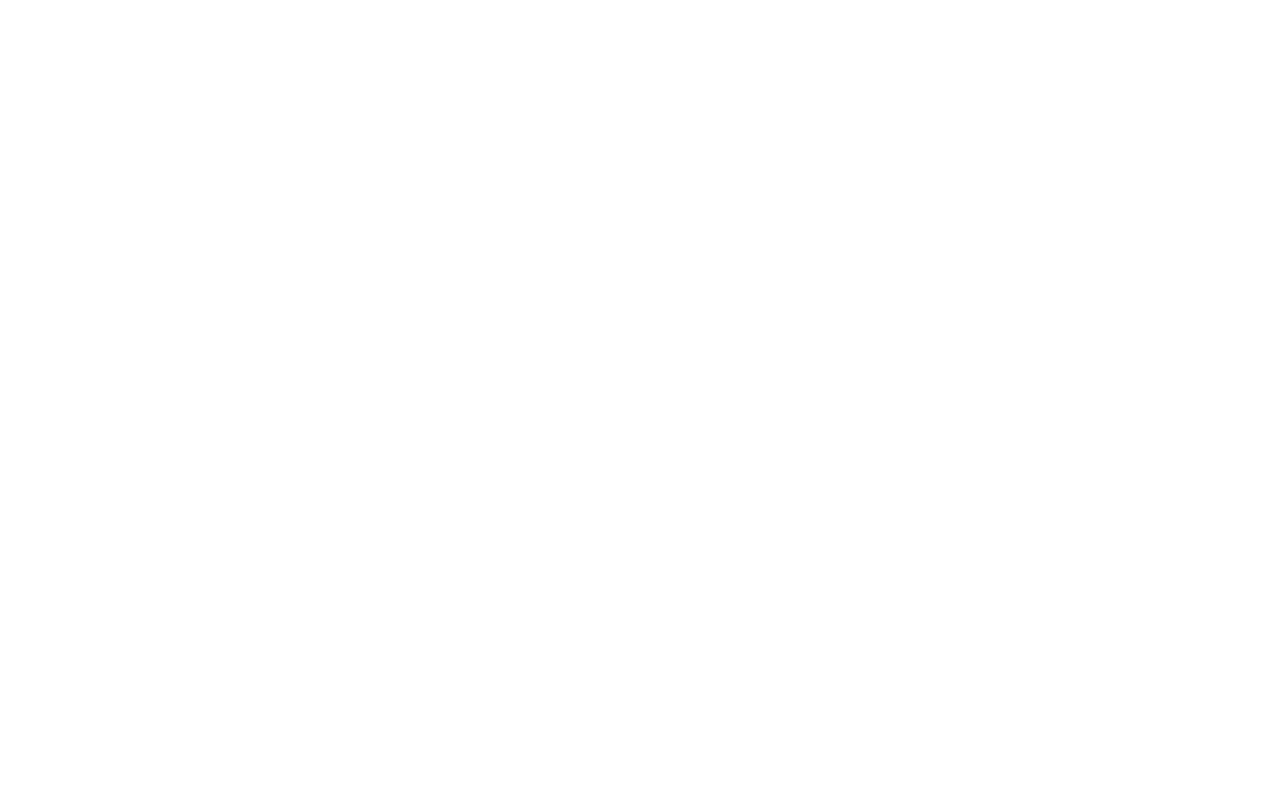
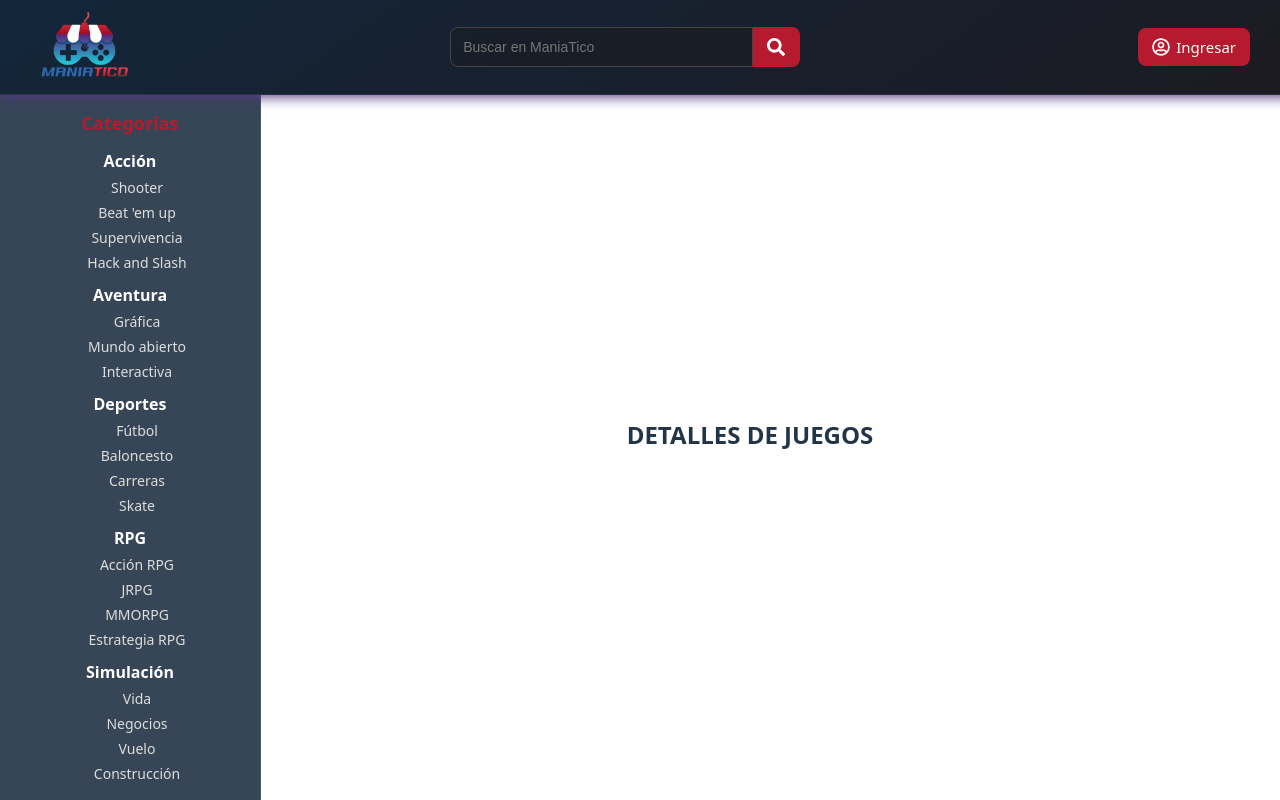
Before and after one commit to HemaniakAE/ManiaTico_Prototipo, a React (Vite) app: page /gamedetails in a window 1280 px wide. Before the commit this address had no page. Built offline with nearby package versions, Linux system fonts and the light colour scheme.

Commit message:
Implemeta la página auxiliar gamedetails

```diff
--- a/src/App.jsx
+++ b/src/App.jsx
@@ -3,6 +3,7 @@
 import Auth from "./pages/Auth/Auth";
 import { SearchProvider } from "./Context/SearchContext";
 import SearchResults from "./pages/Search/SearchResults";
+import GameDetails from "./pages/GameDetails/GameDetails";
 
 function App() {
   return (
@@ -11,6 +12,7 @@
         <Route path="/" element={<Home />} />
         <Route path="/search" element={<SearchResults />} />
         <Route path="/auth" element={<Auth />} />
+        <Route path="/gamedetails" element={<GameDetails />} />
       </Routes>
     </SearchProvider>
   );
--- a/src/Components/Catalog.jsx
+++ b/src/Components/Catalog.jsx
@@ -46,6 +46,13 @@
               <div className="game-info">
                 <h3>{game.name}</h3>
                 <p className="developer">{game.developer}</p>
+                <div className="categories">
+                  {game.categories.map((cat, i) => (
+                    <span key={i} className="category-tag">
+                      {cat}
+                    </span>
+                  ))}
+                </div>
               </div>
             </div>
           ))}
--- /dev/null
+++ b/src/pages/GameDetails/GameDetails.css
@@ -0,0 +1,17 @@
+#root {
+  max-width: 1280px;
+  margin: 0 auto;
+  padding: 2rem;
+  text-align: center;
+}
+
+.game-details-layout {
+  display: flex;
+  margin-top: 70px;
+}
+
+.game-details-content {
+  margin-left: 220px;
+  padding: 20px;
+  width: 100%;
+}
--- a/src/pages/GameDetails/GameDetails.jsx
+++ b/src/pages/GameDetails/GameDetails.jsx
@@ -0,0 +1,19 @@
+import './GameDetails.css'
+import Header from '../../Components/Header'
+import Sidebar from '../../Components/Sidebar'
+
+function GameDetails() {
+  return (
+    <>
+      <Header />
+      <div className='game-details-layout'>
+        <Sidebar />
+        <div className="game-details-content">
+         <h2>DETALLES DE JUEGOS</h2>
+        </div>
+      </div>
+    </>
+  )
+}
+
+export default GameDetails
```
